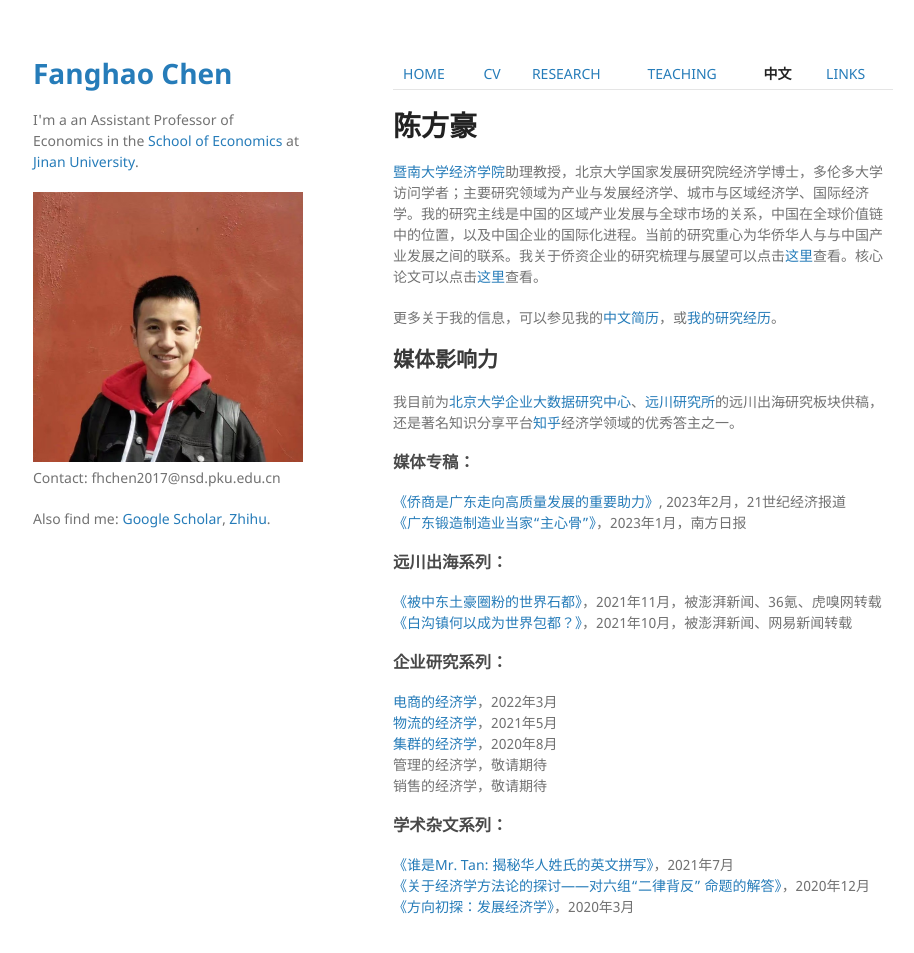
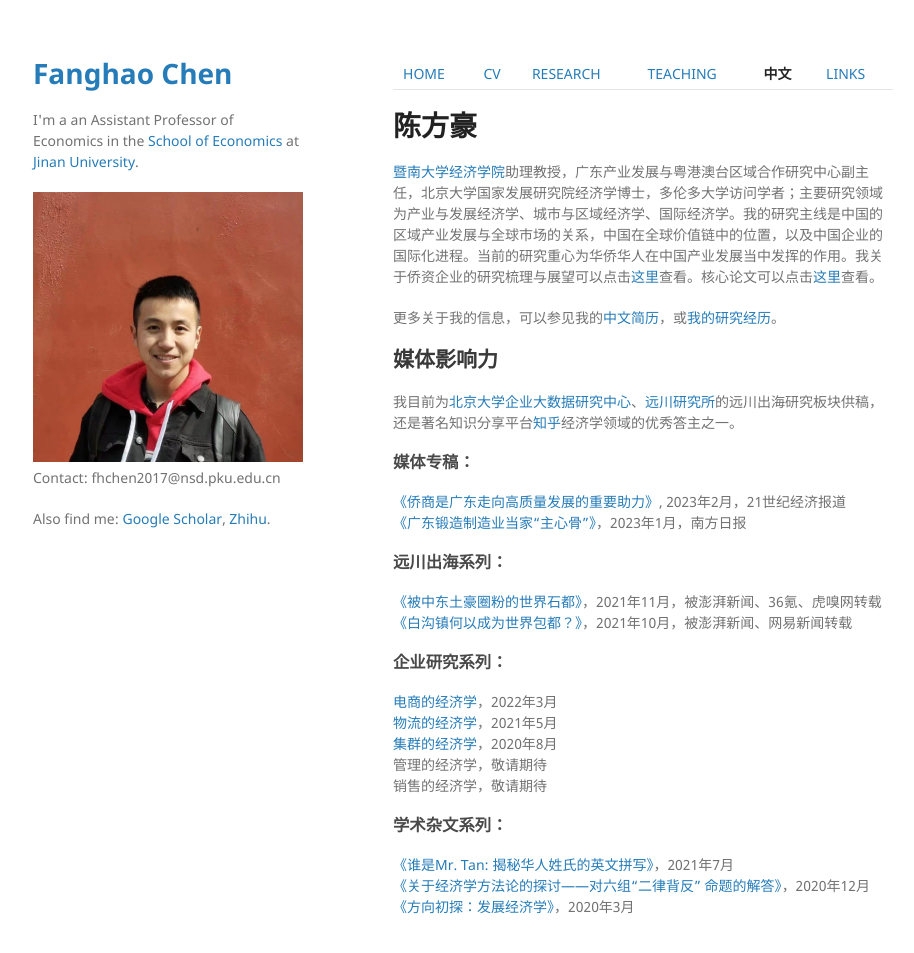
Before and after one commit to FanghaoChen/homepage, a Jekyll site: the page built from chinesepage.md, in a window 1280 px wide and 987 px high. Shown: the top 953 px of the window, without its empty margins (177-1091 px from the left). Built offline with Jekyll 4.4.1, drawn with Linux system fonts in a browser that asks for light colours; our own code applies the rules of GitHub Pages for plain Markdown files.

Commit message:
Update chinesepage.md

```diff
--- a/chinesepage.md
+++ b/chinesepage.md
@@ -2,7 +2,7 @@
 
 # 陈方豪
 
-[暨南大学经济学院](https://ec.jnu.edu.cn/)助理教授，北京大学国家发展研究院经济学博士，多伦多大学访问学者；主要研究领域为产业与发展经济学、城市与区域经济学、国际经济学。我的研究主线是中国的区域产业发展与全球市场的关系，中国在全球价值链中的位置，以及中国企业的国际化进程。当前的研究重心为华侨华人与与中国产业发展之间的联系。我关于侨资企业的研究梳理与展望可以点击[这里](https://kns.cnki.net/kcms2/article/abstract?v=miRwvmqqcdlteriJMAI_6frAN94hMS3aOuBeWxKEZgUYYhNmVAyuUCte5twbsrrLFK0i5HvhkCSL-ixoJLyBZL7sD1RVILRzUsC78wpfyQPBDDybmH7230FjY76RTbFm0qov9R3b7Qw=&uniplatform=NZKPT)查看。核心论文可以点击[这里](https://papers.ssrn.com/sol3/papers.cfm?abstract_id=4004159)查看。
+[暨南大学经济学院](https://ec.jnu.edu.cn/)助理教授，广东产业发展与粤港澳台区域合作研究中心副主任，北京大学国家发展研究院经济学博士，多伦多大学访问学者；主要研究领域为产业与发展经济学、城市与区域经济学、国际经济学。我的研究主线是中国的区域产业发展与全球市场的关系，中国在全球价值链中的位置，以及中国企业的国际化进程。当前的研究重心为华侨华人在中国产业发展当中发挥的作用。我关于侨资企业的研究梳理与展望可以点击[这里](https://kns.cnki.net/kcms2/article/abstract?v=miRwvmqqcdlteriJMAI_6frAN94hMS3aOuBeWxKEZgUYYhNmVAyuUCte5twbsrrLFK0i5HvhkCSL-ixoJLyBZL7sD1RVILRzUsC78wpfyQPBDDybmH7230FjY76RTbFm0qov9R3b7Qw=&uniplatform=NZKPT)查看。核心论文可以点击[这里](https://papers.ssrn.com/sol3/papers.cfm?abstract_id=4004159)查看。
 
 更多关于我的信息，可以参见我的[中文简历](./assets/陈方豪_暨大经院_231117.pdf)，或[我的研究经历](https://mp.weixin.qq.com/s?__biz=Mzg4MzE0ODY0Mw==&mid=2247491382&idx=1&sn=992dc4dda38bfd95d5c2b47848fc5a81&chksm=cf4a8d3af83d042c96f68c98b9406eab25df4ce418b6778fccdee755fc9e499decfb44498855&mpshare=1&scene=24&srcid=12203KNxFd0xsEh7nM7ZzhKn&sharer_sharetime=1639991731014&sharer_shareid=009d752390d3ca9d149b0d31038375f0#rd)。
 
```
